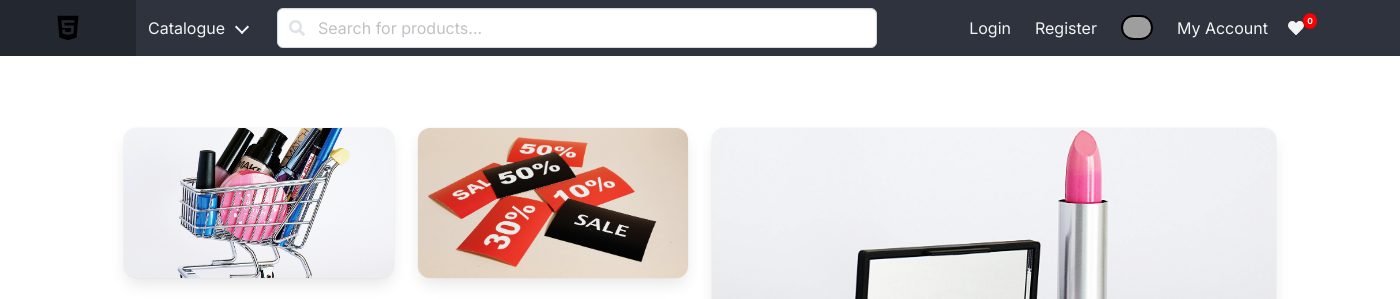
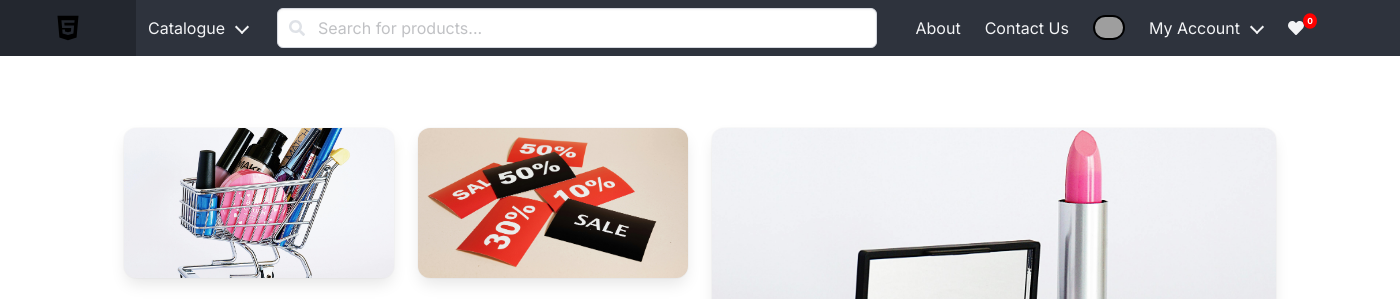
Before and after one commit to PMagombedze/HIT200API, a Flask app: page / in a window 1400 px wide. Shown: the top 299 px of the page. Run offline with Flask 3, Linux system fonts and the light colour scheme; parts of the project's set-up code (start-up, migrations or seed data) failed here and were passed over; some libraries are stand-ins or nearby versions; grey boxes are pictures that could not be loaded.

Commit message:
Changed home navbar items
Co-authored-by: johnd <johndiya39@gmail.com>

```diff
--- a/templates/navbar.html
+++ b/templates/navbar.html
@@ -39,18 +39,28 @@
 
         <div class="navbar-end">
             <div class="navbar-item">
-                <button>Login</button>
+                <button>About</button>
             </div>
             <div class="navbar-item">
-                <button>Register</button>
+                <button>Contact Us</button>
             </div>
             <div class="navbar-item">
                 <figure class="image is-32x32">
                     <img class="is-rounded profile-photo" src="{{ url_for('static', filename='images/user.svg') }}" alt="Profile Photo">
                 </figure>
             </div>
-            <div class="navbar-item">
-                <p>My Account</p>
+            <div class="navbar-item has-dropdown is-hoverable">
+                <a class="navbar-link">
+                    My Account
+                </a>
+                <div class="navbar-dropdown">
+                    <a class="navbar-item">
+                        Login
+                    </a>
+                    <a class="navbar-item">
+                        Sign Up
+                    </a>
+                </div>
             </div>
             <div class="navbar-item">
                 <span class="icon wishlist-count">
```
Also changed, not shown: package-lock.json (added).
